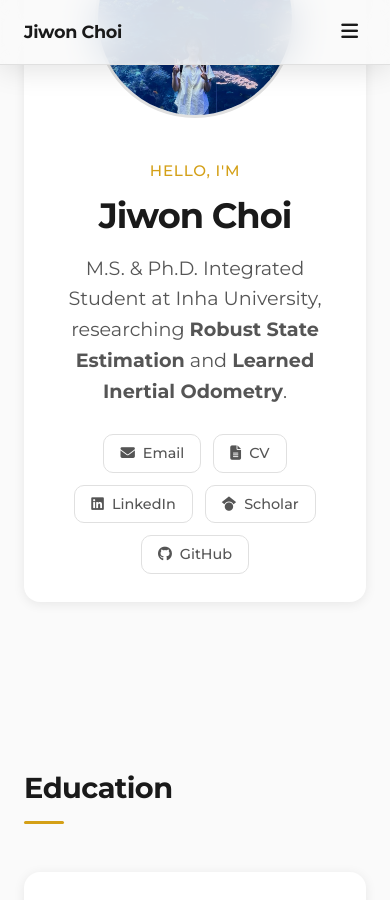
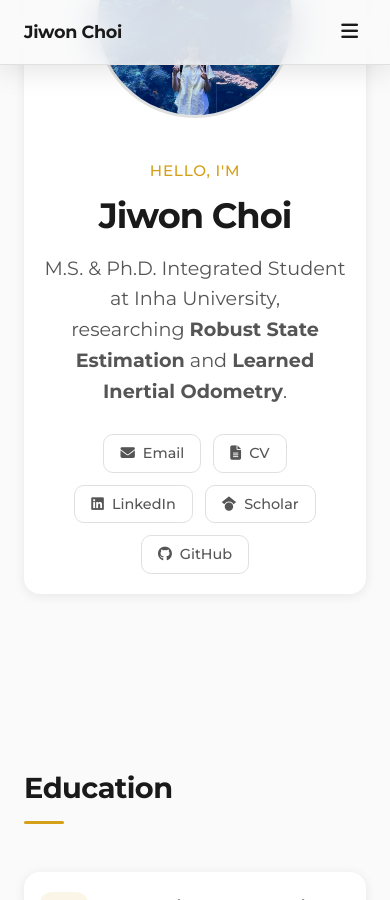
Before and after one commit to jivvon1/jivvon1.github.io, a Jekyll site: the page built from index.html, in a window 390 px wide and 900 px high, scrolled down 236 px. Built offline with Jekyll 4.4.1, drawn with Linux system fonts in a browser that asks for light colours.

Commit message:
Modify Infrom.

```diff
--- a/_config.yml
+++ b/_config.yml
@@ -1,8 +1,8 @@
 # Site Configuration
 title: Jiwon Choi
-tagline: Studying LiDAR SLAM
+tagline: Studying Robust State Estimation
 description: >-
-  Personal academic portfolio of Jiwon Choi — LiDAR SLAM researcher.
+  Personal academic portfolio of Jiwon Choi — Robust state estimation researcher.
 
 url: "https://jivvon1.github.io"
 baseurl: ""
--- a/_sass/sections.scss
+++ b/_sass/sections.scss
@@ -167,6 +167,12 @@
   padding: $card-padding;
   box-shadow: 0 2px 12px var(--shadow-card);
   transition: all $transition-normal;
+  overflow: hidden;
+  word-break: break-word;
+
+  @media (max-width: 768px) {
+    padding: 20px 16px;
+  }
 
   &:hover {
     background: var(--bg-card-hover);
@@ -314,6 +320,7 @@
       display: flex;
       gap: 10px;
       margin-left: auto;
+      flex-wrap: wrap;
 
       a {
         font-size: 0.82rem;
```
